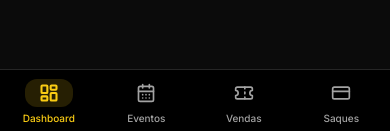
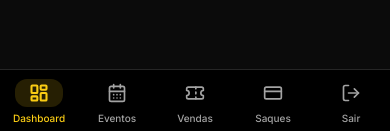
Before and after one commit to svmml1/dashboard-adm, a React (Vite) app: page /admin in a window 390 px wide. Shown: the part 710-841 px from the top of the page. Built offline with nearby package versions, Linux system fonts and the light colour scheme; no server answers; sample sign-in values are in the browser's storage.

Commit message:
fix: add logout button to mobile bottom nav

```diff
--- a/src/components/BottomNav.tsx
+++ b/src/components/BottomNav.tsx
@@ -1,5 +1,5 @@
 import { Link, useLocation } from 'react-router-dom'
-import { Home, Ticket, Wallet, CalendarDays, CreditCard, LayoutDashboard } from 'lucide-react'
+import { Home, Ticket, Wallet, CalendarDays, CreditCard, LayoutDashboard, LogOut } from 'lucide-react'
 import { cn } from '@/lib/utils'
 import useMainStore from '@/stores/main'
 
@@ -18,7 +18,7 @@ const ADMIN_TABS = [
 
 export function BottomNav() {
   const location = useLocation()
-  const { user } = useMainStore()
+  const { user, logout } = useMainStore()
   const isAdmin = user?.role === 'admin'
   const tabs = isAdmin ? ADMIN_TABS : ORGANIZER_TABS
 
@@ -54,6 +54,15 @@ export function BottomNav() {
             </Link>
           )
         })}
+        <button
+          onClick={logout}
+          className="flex flex-1 flex-col items-center justify-center gap-1 transition-colors"
+        >
+          <div className="flex items-center justify-center rounded-xl w-12 h-7">
+            <LogOut className="h-5 w-5 text-muted-foreground" />
+          </div>
+          <span className="text-[10px] font-medium text-muted-foreground">Sair</span>
+        </button>
       </div>
     </nav>
   )
```
